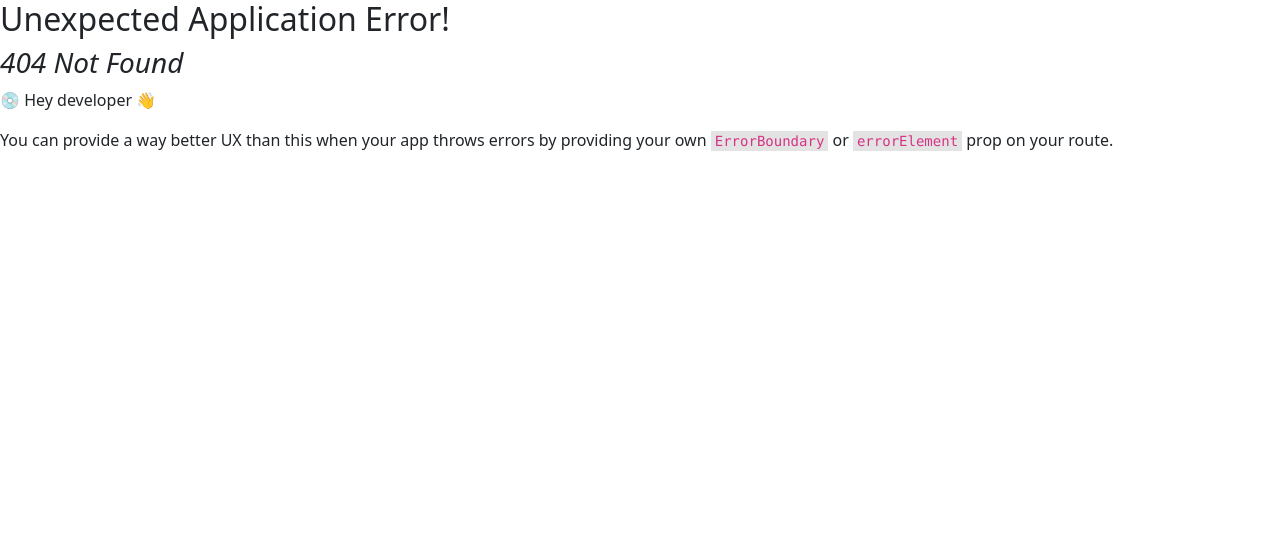
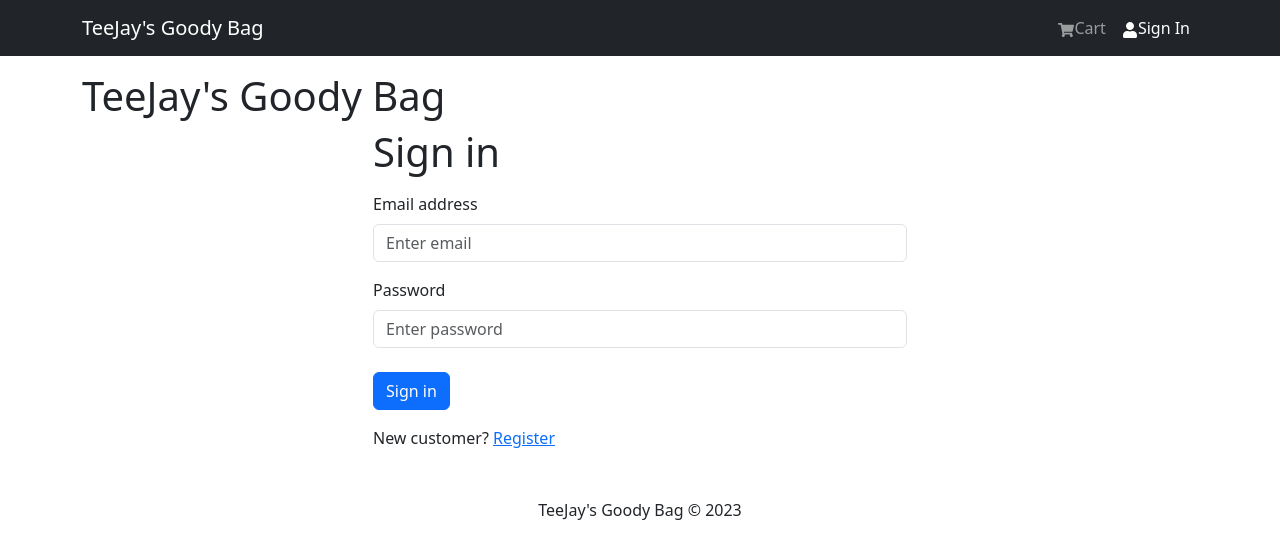
Before and after one commit to teejay327/teejaysgoodybag, a React (Create React App) app in the folder frontend/: page /login in a window 1280 px wide. Before the commit this address had no page. Shown: the top 558 px of the page. Built offline with nearby package versions, Linux system fonts and the light colour scheme.

Commit message:
Added login page

```diff
--- /dev/null
+++ b/frontend/src/components/FormContainer.jsx
@@ -0,0 +1,16 @@
+import React from 'react';
+import { Container, Row, Col } from 'react-bootstrap';
+
+const FormContainer = ({ children }) => {
+  return (
+    <Container>
+      <Row className="justify-content-md-center">
+        <Col xs={12} md={6}>
+          { children }
+        </Col>
+      </Row>
+    </Container>
+  )
+}
+
+export default FormContainer;
--- a/frontend/src/index.js
+++ b/frontend/src/index.js
@@ -15,6 +15,7 @@
 import HomeScreen from './screens/HomeScreen';
 import ProductScreen from './screens/ProductScreen';
 import CartScreen from './screens/CartScreen';
+import LoginScreen from './screens/LoginScreen';
 
 const router = createBrowserRouter(
   createRoutesFromElements(
@@ -22,6 +23,7 @@
       <Route index={ true } path='/' element={<HomeScreen />} />
       <Route path='/product/:id' element={<ProductScreen />} />
       <Route path='/cart' element={<CartScreen />} />
+      <Route path='/login' element={ <LoginScreen /> } />
     </Route>
   )
 )
--- /dev/null
+++ b/frontend/src/screens/LoginScreen.jsx
@@ -0,0 +1,54 @@
+import React from 'react';
+import { useState } from 'react';
+import { Link } from 'react-router-dom';
+import { Form, Button, Row, Col } from 'react-bootstrap';
+import FormContainer from '../components/FormContainer';
+
+
+const LoginScreen = ({ children }) => {
+  const [email, setEmail ] = useState('');
+  const [password, setPassword ] = useState('');
+
+const submitHandler = (e) => {
+  e.preventDefault();
+  console.log('submit');
+}
+  return (
+    <FormContainer>
+      <h1>Sign in</h1>
+      <Form onSubmit={ submitHandler } >
+        <Form.Group controlId='email' className='my-3'>
+          <Form.Label>Email address</Form.Label>
+          <Form.Control
+            type= 'email'
+            placeHolder='Enter email'
+            value={ email }
+            onChange={ (e) => setEmail(e.target.value) }
+          ></Form.Control>
+        </Form.Group>
+
+        <Form.Group controlId='password' className='my-3'>
+          <Form.Label>Password</Form.Label>
+          <Form.Control
+            type= 'password'
+            placeHolder='Enter password'
+            value={ password }
+            onChange={ (e) => setPassword(e.target.value) }
+          ></Form.Control>
+        </Form.Group>
+
+        <Button type='submit' variant='primary' className='mt-2' >
+          Sign in
+        </Button>
+      </Form>
+
+      <Row className='py-3'>
+        <Col>
+          New customer? <Link to='/register'>Register</Link>
+        </Col>
+      </Row>
+    </FormContainer>
+  )
+}
+
+export default LoginScreen;
```
